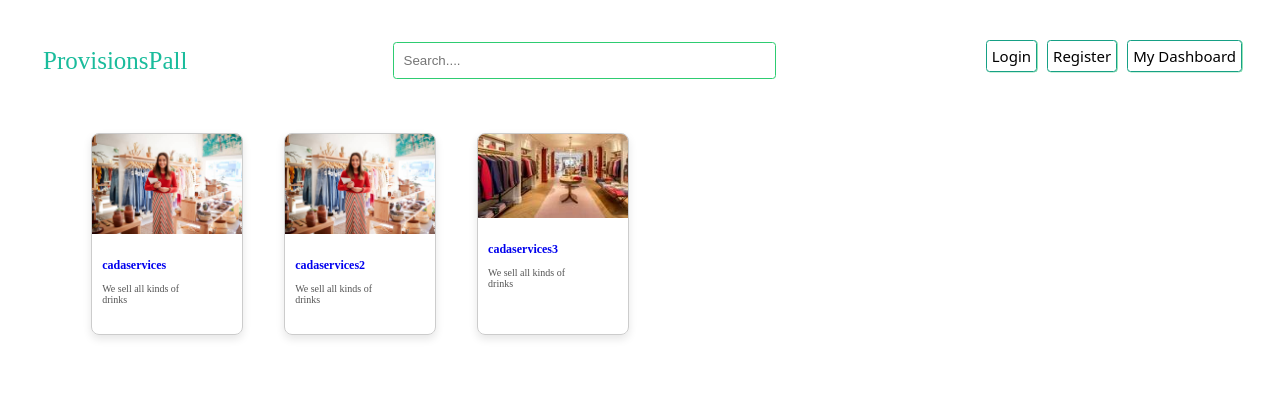
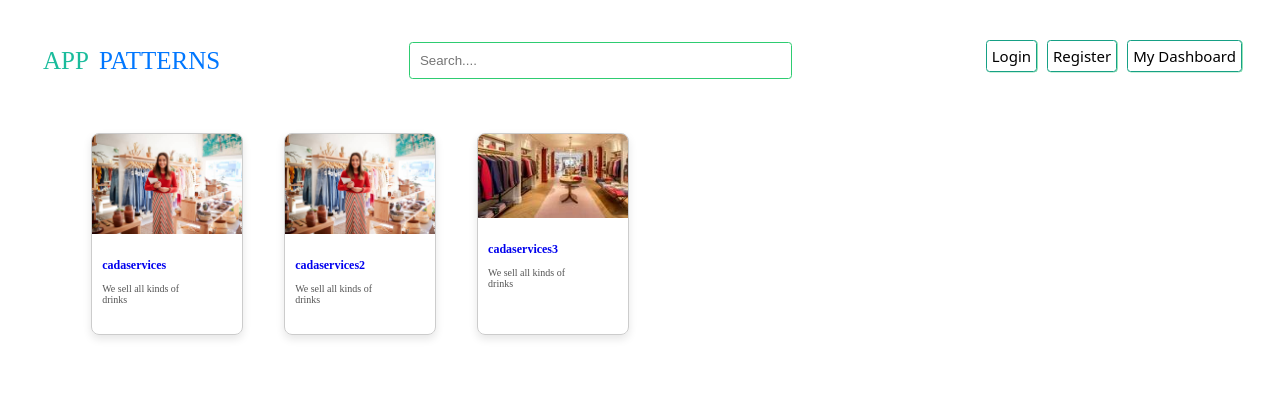
Before and after one commit to dominic-source/ProvisionsPall, a Flask app: page /market in a window 1280 px wide. Shown: the top 420 px of the page. Run offline with Flask 3, Linux system fonts and the light colour scheme; some libraries are stand-ins or nearby versions.

Commit message:
update web page

```diff
--- a/provisionspall_web/app.py
+++ b/provisionspall_web/app.py
@@ -31,7 +31,7 @@ def not_found(error):
 def landing_page():
     """This is the route for our landing page"""
 
-    return redirect("https://cadatech-portfolio.vercel.app/")
+    return redirect("/market")
     # return render_template('marketplace.html', cache_id=uuid.uuid4())
 
 
--- a/provisionspall_web/templates/dashboard.html
+++ b/provisionspall_web/templates/dashboard.html
@@ -33,7 +33,7 @@
 
         <section role="navigation" style="max-height: 30%;">
             <header class="page_header">
-                <a href="/market" class="login-link2">ProvisionsPall</a>
+                <a href="/market" class="login-link2">APP</a>
                 <a href="/market" class="login-link style_button style_input">Market
                     Place</a>
                 <a href="/logout" class="login-link style_button style_input">Logout</a>
--- a/provisionspall_web/templates/landing_page.html
+++ b/provisionspall_web/templates/landing_page.html
@@ -2,7 +2,7 @@
 <html>
     <head>
         <meta charset="utf-8">
-        <title>ProvisionsPall</title>
+        <title>APP</title>
         <script src="https://code.jquery.com/jquery-3.2.1.min.js"></script>
         <script src="../static/scripts/googleapi.js" defer></script>
 
--- a/provisionspall_web/templates/market.html
+++ b/provisionspall_web/templates/market.html
@@ -19,7 +19,8 @@
     </head>
     <body>
         <section class="container">
-            <a href="/market" class="login-link2">ProvisionsPall</a>
+            <a href="/market" class="login-link2">APP</a>
+            <a href="https://cadatech-portfolio.vercel.app/" class="login-link2" style="color: #0077FF">PATTERNS</a>
             <input type="text" id="searchBar" name="search_text"
                 class="search_text"
                 placeholder="Search...." value>
--- a/provisionspall_web/templates/marketplace.html
+++ b/provisionspall_web/templates/marketplace.html
@@ -22,7 +22,8 @@
   <body>
 
     <section class="container">
-      <a href="/market" class="login-link2">ProvisionsPall</a>
+      <a href="/market" class="login-link2">APP</a>
+      <a href="https://cadatech-portfolio.vercel.app/" class="login-link2" style="color: #0077FF">PATTERNS</a>
       <input type="text" id="searchBar" name="search_text" class="search_text"
         placeholder="Search...." value>
       {% if not logged %}
```
